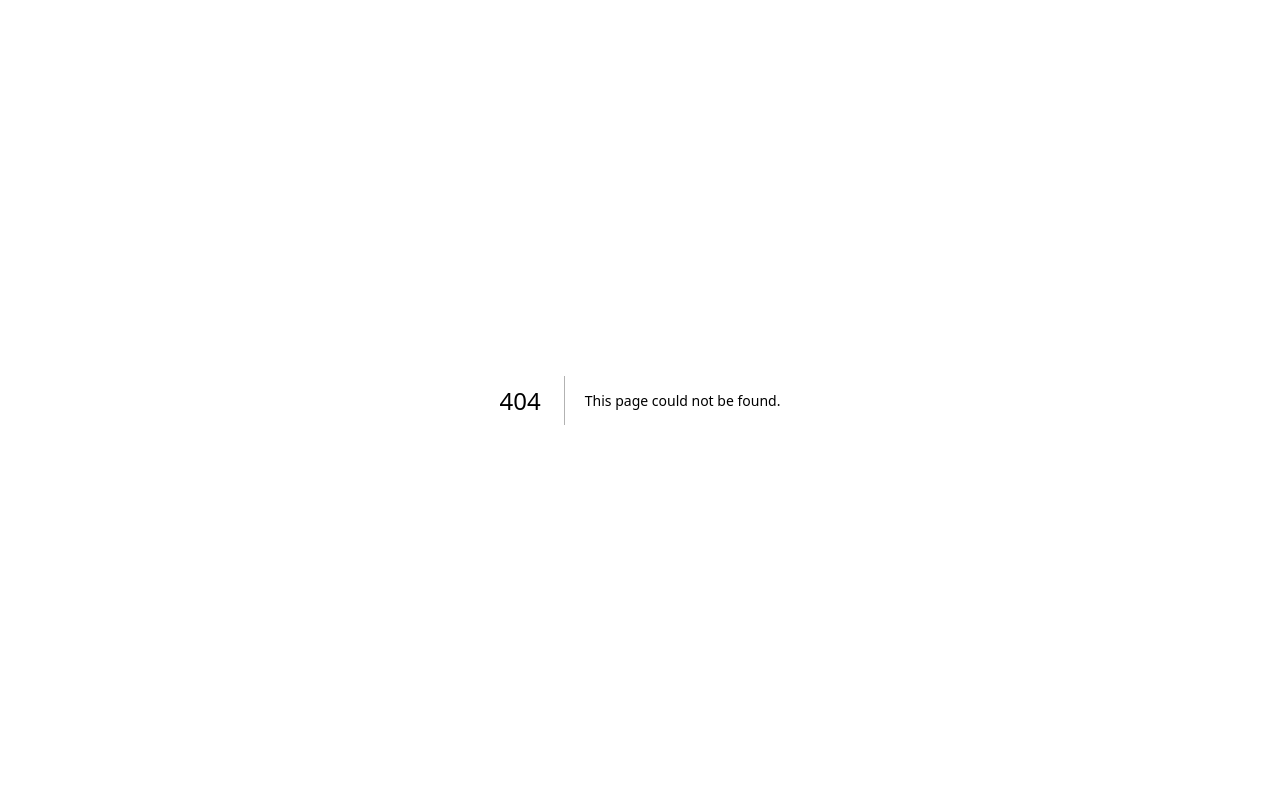
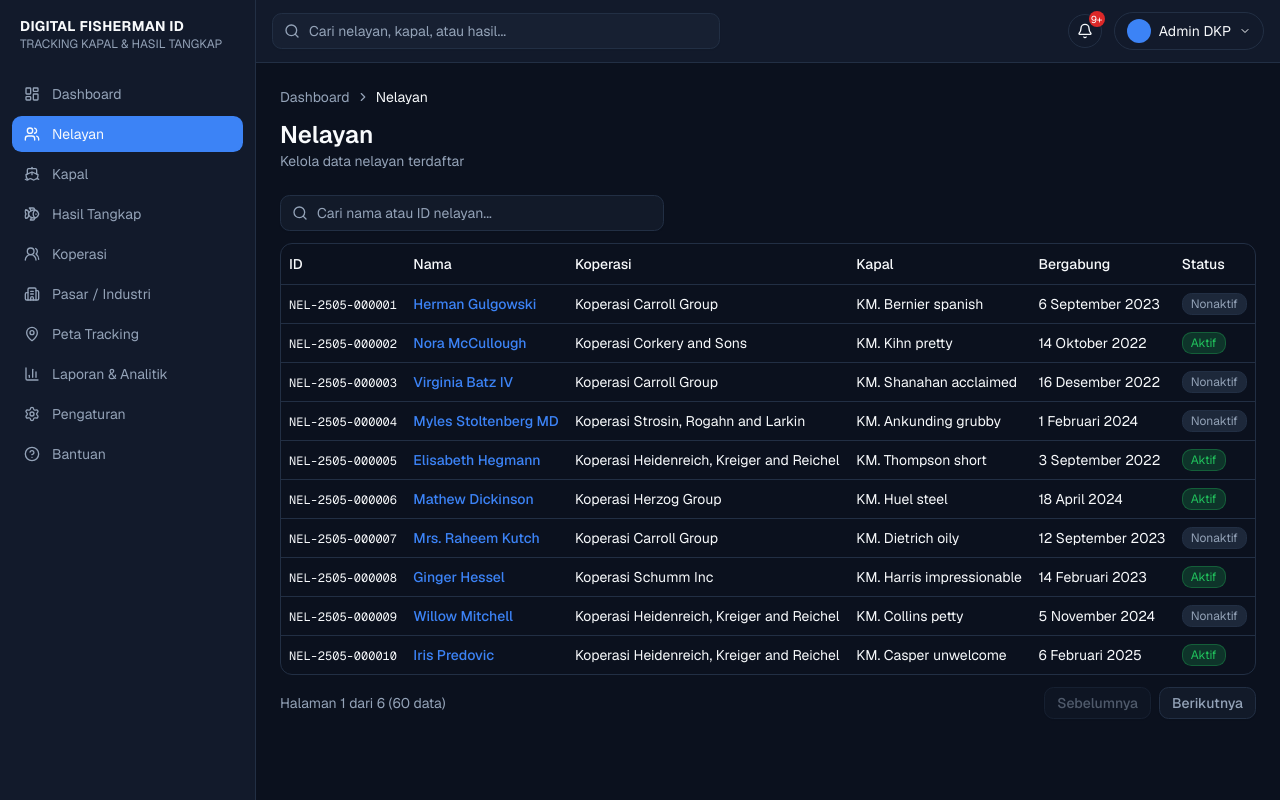
Before and after one commit to dafam25/KIPT, a Next.js app: page /nelayan in a window 1280 px wide. Before the commit this address had no page. Built offline with nearby package versions, Linux system fonts and the light colour scheme.

Commit message:
Add Nelayan list page

```diff
--- /dev/null
+++ b/app/(dashboard)/nelayan/page.tsx
@@ -0,0 +1,54 @@
+'use client';
+
+import Link from 'next/link';
+import { useData } from '@/context/data-context';
+import { PageHeader } from '@/components/shared/page-header';
+import { DataTable, type DataTableColumn } from '@/components/shared/data-table';
+import { StatusBadge } from '@/components/shared/status-badge';
+import type { Nelayan } from '@/lib/types';
+import { formatDate } from '@/lib/format';
+
+export default function NelayanListPage() {
+  const { nelayan, koperasi, kapal } = useData();
+
+  const columns: DataTableColumn<Nelayan>[] = [
+    { header: 'ID', cell: (n) => <span className="font-mono text-xs">{n.id}</span> },
+    {
+      header: 'Nama',
+      cell: (n) => (
+        <Link href={`/nelayan/${n.id}`} className="font-medium text-primary hover:underline">
+          {n.nama}
+        </Link>
+      ),
+    },
+    { header: 'Koperasi', cell: (n) => koperasi.find((k) => k.id === n.koperasiId)?.nama ?? '-' },
+    { header: 'Kapal', cell: (n) => kapal.find((k) => k.id === n.kapalId)?.nama ?? '-' },
+    { header: 'Bergabung', cell: (n) => formatDate(n.tanggalBergabung) },
+    {
+      header: 'Status',
+      cell: (n) => (
+        <StatusBadge
+          label={n.status === 'aktif' ? 'Aktif' : 'Nonaktif'}
+          tone={n.status === 'aktif' ? 'success' : 'muted'}
+        />
+      ),
+    },
+  ];
+
+  return (
+    <div className="space-y-6">
+      <PageHeader
+        crumbs={[{ label: 'Dashboard', href: '/dashboard' }, { label: 'Nelayan' }]}
+        title="Nelayan"
+        description="Kelola data nelayan terdaftar"
+      />
+      <DataTable
+        data={nelayan}
+        columns={columns}
+        getRowKey={(n) => n.id}
+        searchPlaceholder="Cari nama atau ID nelayan..."
+        filterFn={(n, q) => n.nama.toLowerCase().includes(q) || n.id.toLowerCase().includes(q)}
+      />
+    </div>
+  );
+}
```
